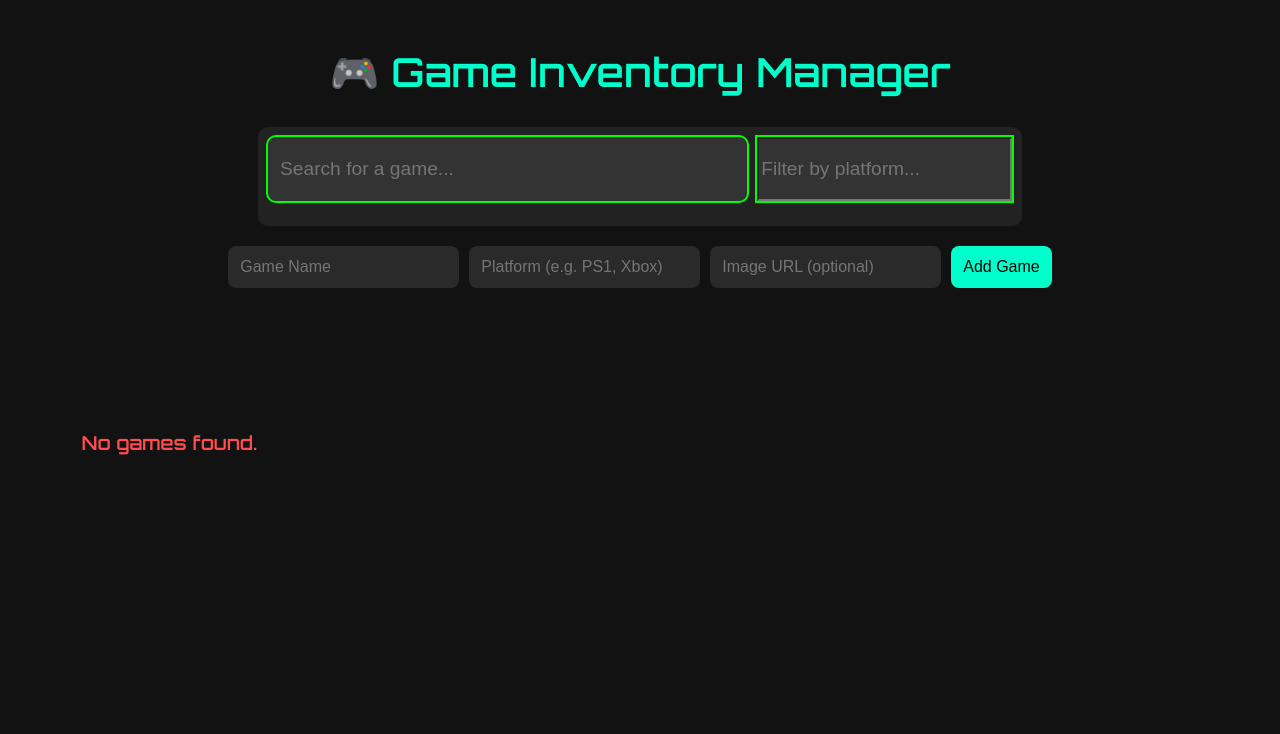
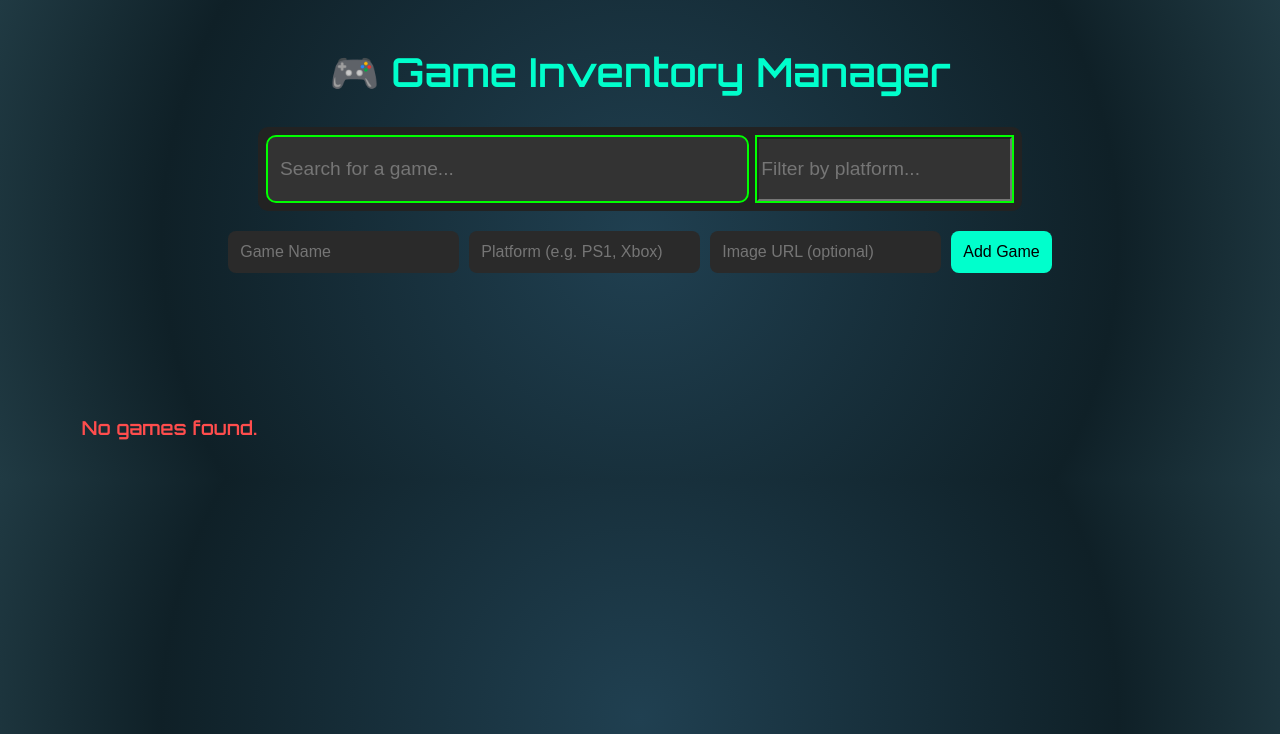
Before and after one commit to Bonzay993/GameInventoryManager, a Flask app: page / in a window 1280 px wide. Shown: the top 734 px of the page. Run offline with Flask 3, Linux system fonts and the light colour scheme; data that the repository does not hold is empty.

Commit message:
Visual Update

```diff
--- a/static/css/styles.css
+++ b/static/css/styles.css
@@ -6,14 +6,15 @@
   --error: #ff4d4d;
 }
 
+/* Replace solid bg with dark teal gradient */
 body {
   margin: 0;
   font-family: 'Orbitron', sans-serif;
-  background-color: var(--bg-color);
+  /* Radial gradient background - dark teal shades */
+  background: radial-gradient(circle at center, #204051, #0f2027 70%, #203a43 100%);
   color: var(--text-color);
   padding: 20px;
 }
-
 h1 {
   text-align: center;
   font-size: 2.5rem;
@@ -55,7 +56,7 @@ h1 {
   width: 48%;
   min-width: 150px !important;
   margin: 0 auto;
-  margin-bottom: 2%;
+
 }
 
 #platformSearch {
```
